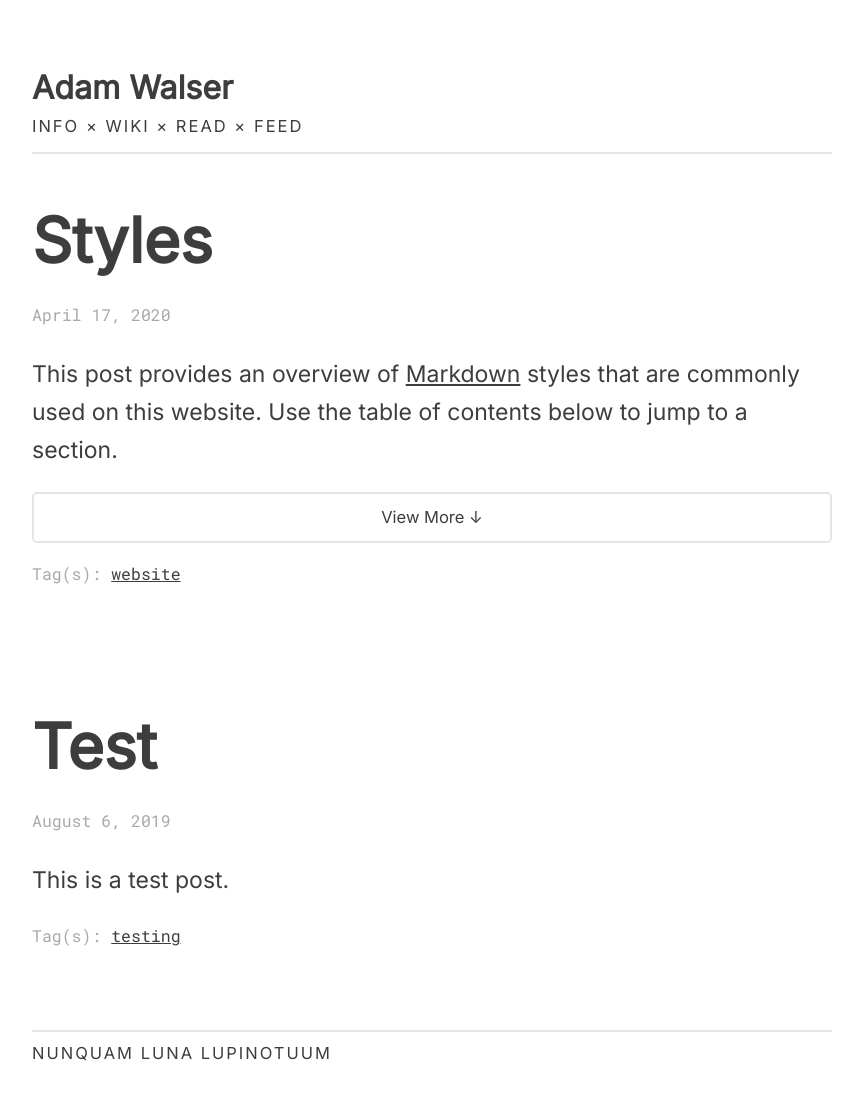
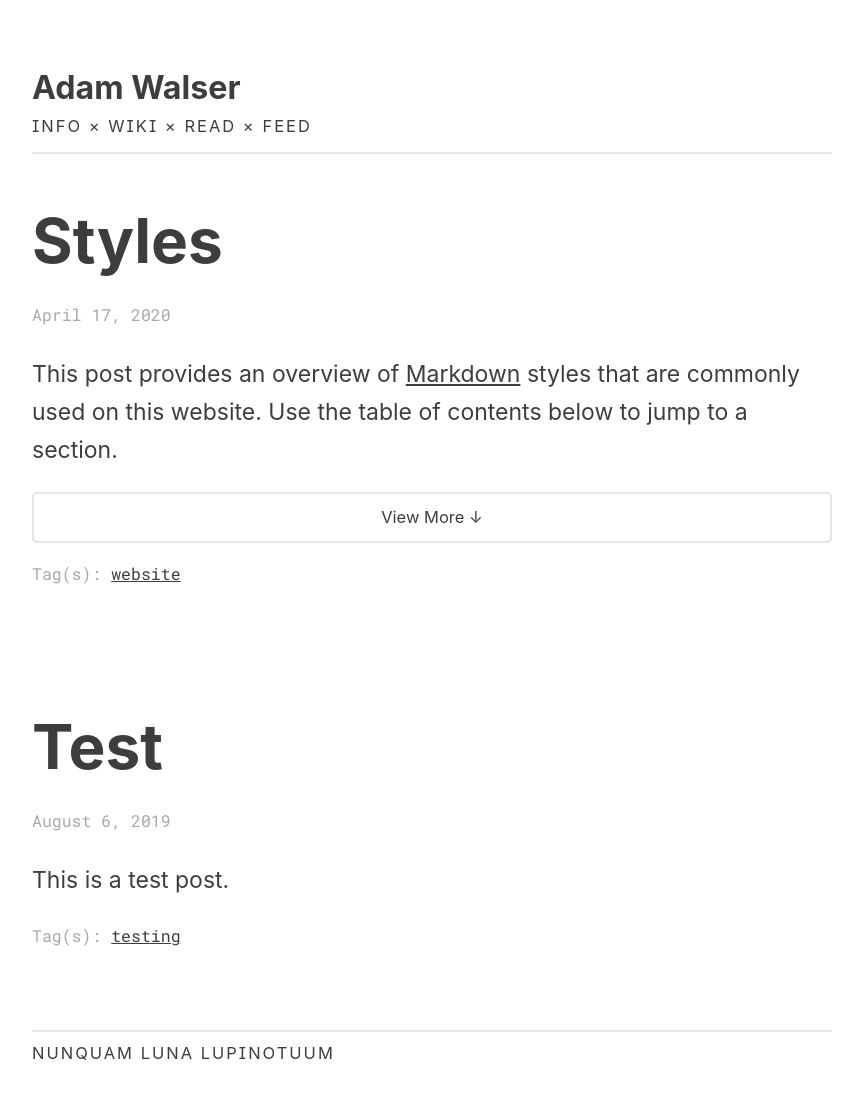
Before and after one commit to ajpwalser/ajpwalser.github.io, a Jekyll site: the page built from index.html, in a window 1280 px wide. Shown: the whole page, without its empty margins (208-1071 px from the left). Built offline with Jekyll 4.4.1, drawn with Linux system fonts in a browser that asks for light colours; some web fonts are replaced; the list of posts is cut into pages by our own code.

Commit message:
Update default.html

```diff
--- a/_layouts/default.html
+++ b/_layouts/default.html
@@ -16,7 +16,6 @@
    <link rel="apple-touch-icon" sizes="152x152" href="/apple-touch-icon-152x152.png" />
    <link rel="apple-touch-icon" sizes="180x180" href="/apple-touch-icon-180x180.png" />
    <link href="https://fonts.googleapis.com/css?family=Roboto+Mono&display=swap" rel="stylesheet">
-   <link href="https://fonts.googleapis.com/css?family=Inconsolata|Inter|Jost:400,700|Libre+Franklin:400,400i,500,700,700i&display=swap" rel="stylesheet">
    {% seo %}
 </head>
 <body>
```
